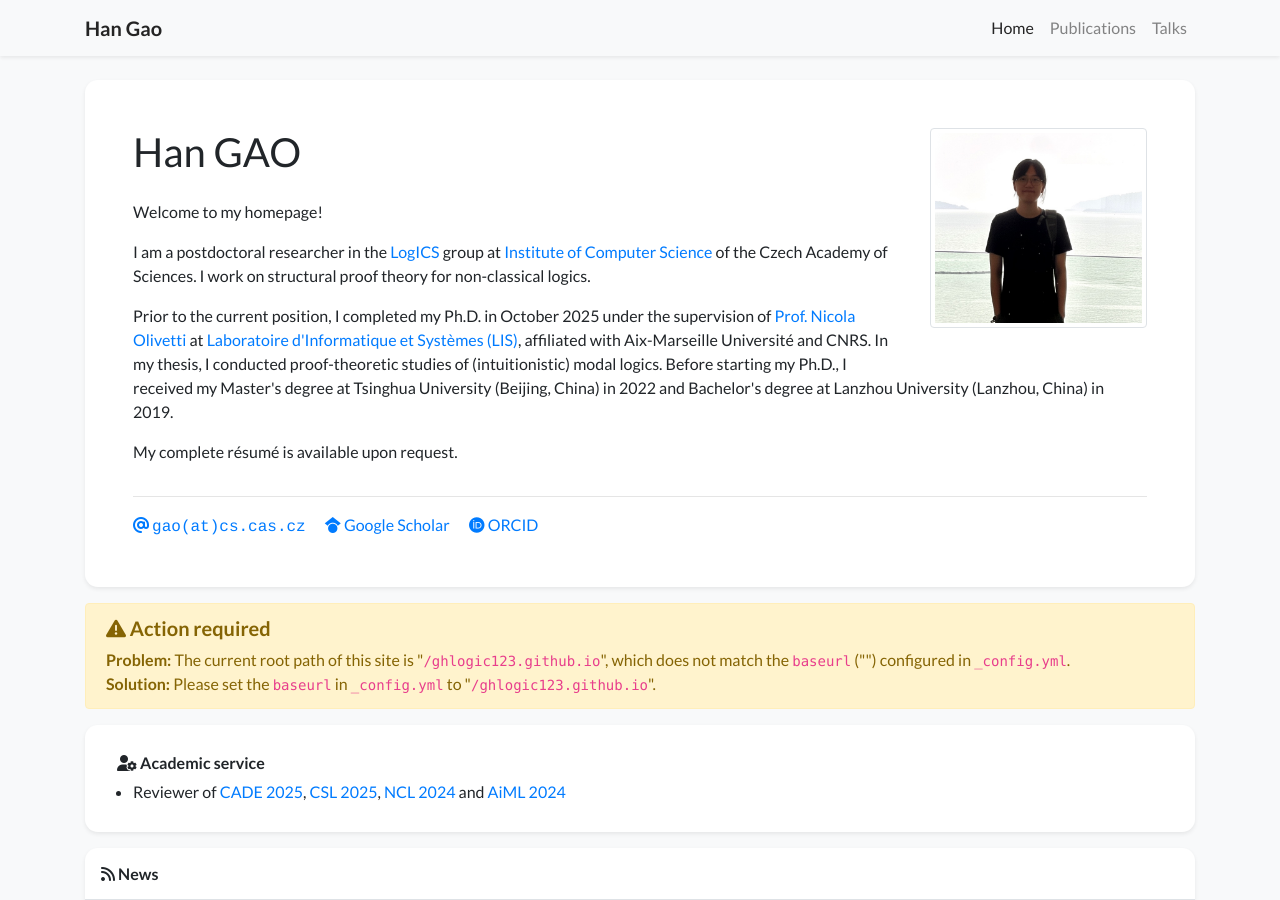
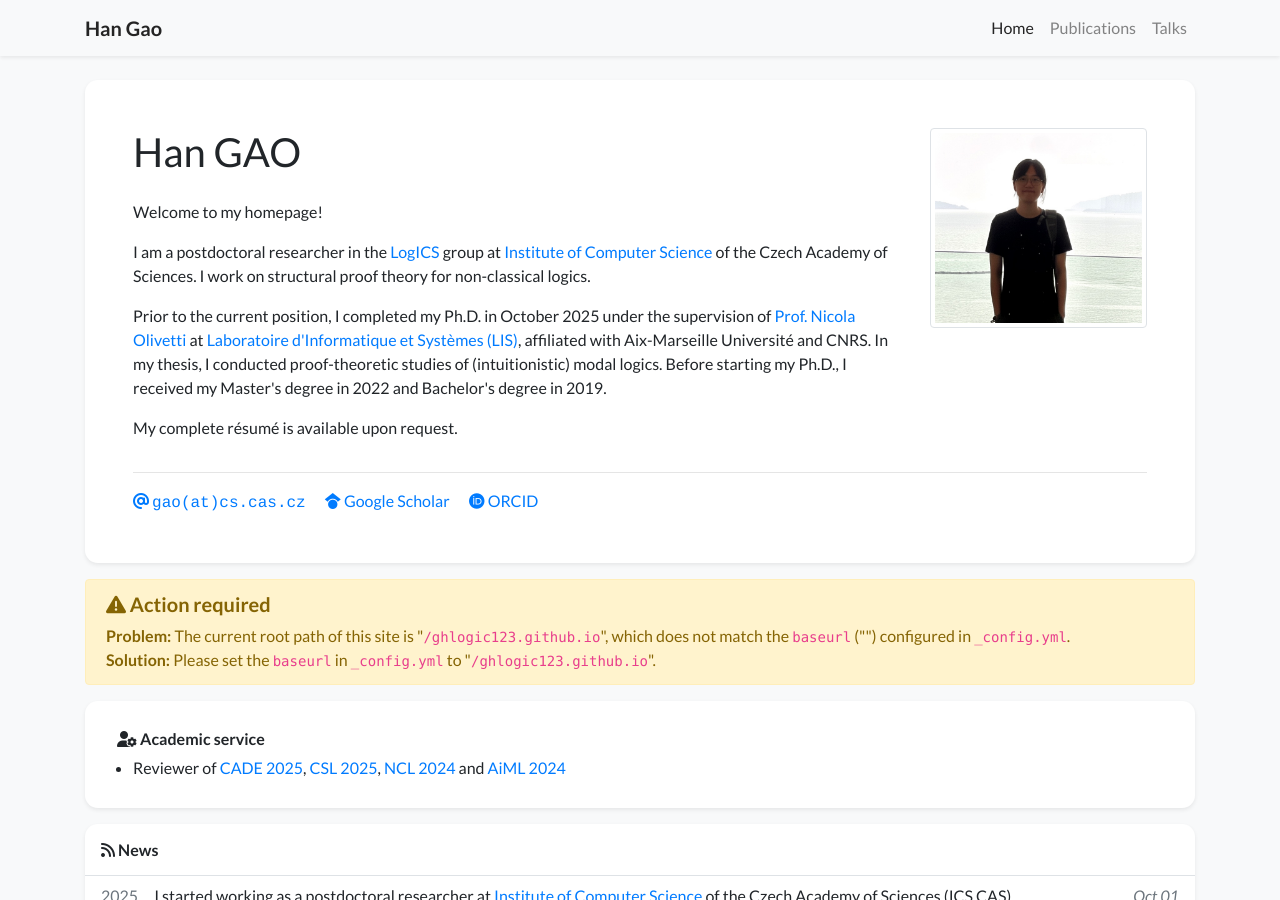
Before and after one commit to ghlogic123/ghlogic123.github.io, a Jekyll site: the page built from index.html, in a window 1280 px wide and 900 px high. Built offline with Jekyll 4.4.1, drawn with Linux system fonts in a browser that asks for light colours; nearby versions of some CDN libraries; a style sheet for code colours, icons or effects is not loaded.

Commit message:
Update profile.yml

```diff
--- a/_data/profile.yml
+++ b/_data/profile.yml
@@ -26,8 +26,7 @@ short_bio: >-
   supervision of
   <a href="https://pageperso.lis-lab.fr/nicola.olivetti/" target="_blank">Prof. Nicola Olivetti</a> at <a href="https://www.lis-lab.fr" target="_blank">Laboratoire d'Informatique et Systèmes (LIS)</a>,
   affiliated with Aix-Marseille Université and CNRS. In my thesis, I conducted proof-theoretic studies of (intuitionistic) modal logics.
-  Before starting my Ph.D.,
-  I received my Master's degree at Tsinghua University (Beijing, China) in 2022 and Bachelor's degree at Lanzhou University (Lanzhou, China) in 2019.
+  Before starting my Ph.D., I received my Master's degree in 2022 and Bachelor's degree in 2019.
   </p>
   <p>
   My complete résumé is available upon request.
```
